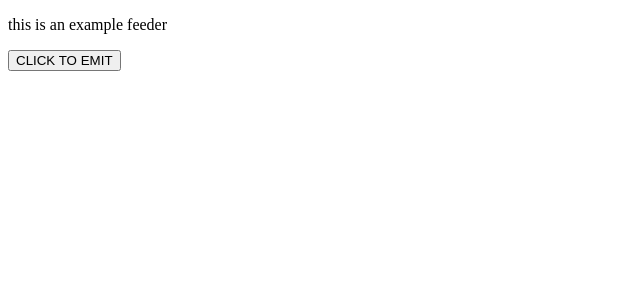
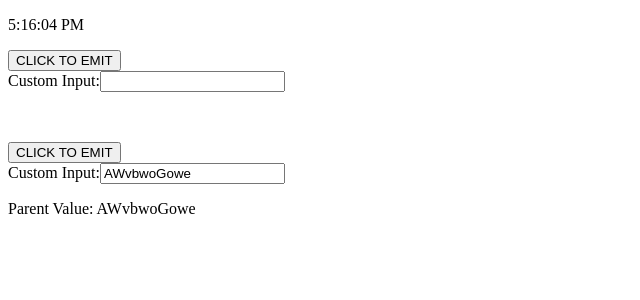
Before and after one commit to panneerssalti/angular-learn-nost, an Angular app: page / in a window 1280 px wide. Shown: the top 300 px of the page, without its empty margins (0-640 px from the left). Built offline with nearby package versions, Linux system fonts and the light colour scheme.

Commit message:
adding child and parent

```diff
--- a/src/app/parent-child-com/child-com/child-com.component.html
+++ b/src/app/parent-child-com/child-com/child-com.component.html
@@ -1,2 +1,5 @@
 <p>{{inputFeed}}</p>
 <button type="button" (click)="emitEvent()">CLICK TO EMIT</button>
+<br>
+<label for="customInput">Custom Input:</label>
+<input id="customInput" [value]="customValue" (input)="onInput($event)" />
--- a/src/app/parent-child-com/child-com/child-com.component.ts
+++ b/src/app/parent-child-com/child-com/child-com.component.ts
@@ -1,17 +1,50 @@
-import { Component, EventEmitter, Input, Output } from '@angular/core';
+import { Component, EventEmitter, Input, OnChanges, Output, SimpleChanges } from '@angular/core';
 
 @Component({
   selector: 'app-child-com',
   templateUrl: './child-com.component.html',
   styleUrl: './child-com.component.css'
 })
-export class ChildComComponent {
+export class ChildComComponent implements OnChanges {
+  ngOnChanges(changes: SimpleChanges): void {
+
+  }
   @Input('feed') inputFeed = '';
   @Output() outputEvent = new EventEmitter<string>();
+  @Output() output = new EventEmitter<string>();
 
   emitEvent():void{
     let newDate:Date = new Date();
     let result: string = newDate.toLocaleString();
     this.outputEvent.emit(result);
   }
+
+  emitEventSec():void{
+    this.outputEvent.emit(this.generateRandomString(10));
+  }
+
+  generateRandomString(length: number): string {
+    const characters = 'ABCDEFGHIJKLMNOPQRSTUVWXYZabcdefghijklmnopqrstuvwxyz0123456789';
+    let result = '';
+
+    for (let i = 0; i < length; i++) {
+      const randomIndex = Math.floor(Math.random() * characters.length);
+      result += characters.charAt(randomIndex);
+    }
+
+    return result;
+  }
+
+  @Input() customValue: string = '';
+
+  // Output event
+  @Output() customValueChange = new EventEmitter<string>();
+
+  // Event handler for input changes
+  onInput(event: any) {
+    this.customValue = event.target.value;
+    this.customValueChange.emit(this.customValue);
+  }
+
+
 }
--- a/src/app/parent-child-com/parent-com/parent-com.component.html
+++ b/src/app/parent-child-com/parent-com/parent-com.component.html
@@ -2,3 +2,6 @@
 <ul>
     <li *ngFor="let date of dateArray">{{date}}</li>
 </ul>
+<br>
+<app-child-com [(customValue)]="parentValue"></app-child-com>
+<p>Parent Value: {{ parentValue }}</p>
--- a/src/app/parent-child-com/parent-com/parent-com.component.ts
+++ b/src/app/parent-child-com/parent-com/parent-com.component.ts
@@ -1,11 +1,21 @@
-import { Component } from '@angular/core';
+import { Component, OnDestroy, OnInit } from '@angular/core';
 
 @Component({
   selector: 'app-parent-com',
   templateUrl: './parent-com.component.html',
   styleUrl: './parent-com.component.css'
 })
-export class ParentComComponent {
+export class ParentComComponent implements OnDestroy,OnInit {
+  updateInterval: any;
+  ngOnInit(): void {
+    this.updateChildFeeder();
+    this.updateInterval = setInterval(() => {
+      this.updateChildFeeder();
+    }, 10000);
+  }
+  ngOnDestroy(): void {
+   clearInterval(this.updateInterval);
+  }
   dateArray:string[] = [];
 addDateString($event: string) {
   this.dateArray.push($event);
@@ -13,4 +23,25 @@ addDateString($event: string) {
 
   childFeeder:string = 'this is an example feeder';
 
+  updateChildFeeder():void{
+    const now = new Date();
+    this.childFeeder = now.toLocaleTimeString();
+  }
+
+  secondChildFeeder:string = "second feeder heelo";
+
+  parentValue: string = this.generateRandomString(10);
+
+
+  generateRandomString(length: number): string {
+    const characters = 'ABCDEFGHIJKLMNOPQRSTUVWXYZabcdefghijklmnopqrstuvwxyz0123456789';
+    let result = '';
+
+    for (let i = 0; i < length; i++) {
+      const randomIndex = Math.floor(Math.random() * characters.length);
+      result += characters.charAt(randomIndex);
+    }
+
+    return result;
+  }
 }
```
